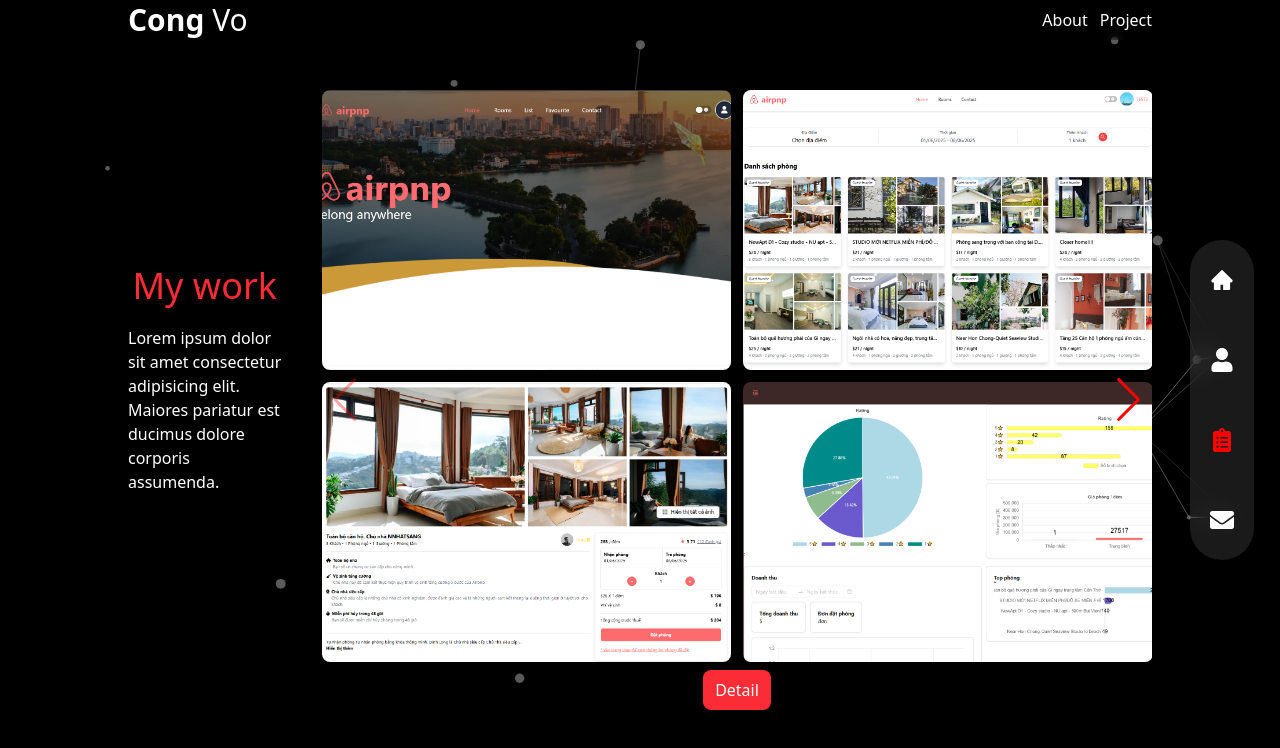
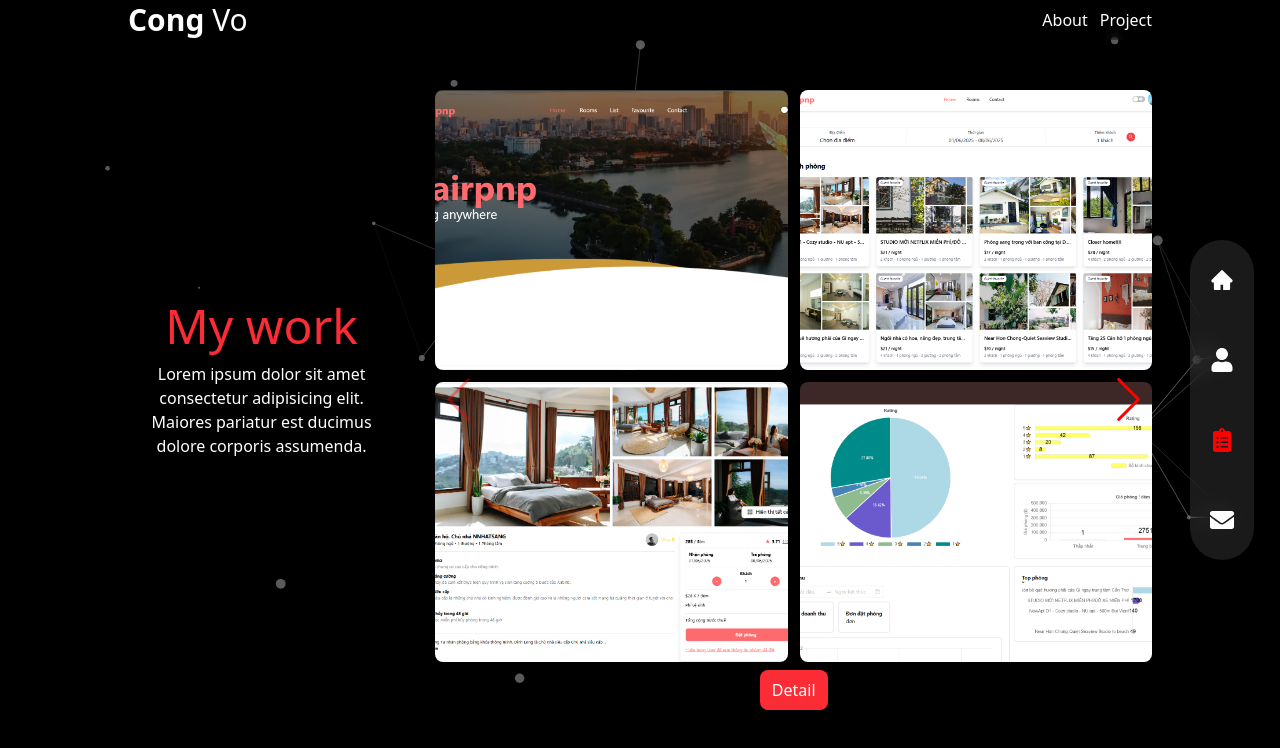
Before and after one commit to congvo-dev/portfolio-cong-fe, a Next.js app: page / in a window 1280 px wide. Both pictures are taken after a click on the button 1222 px from the left and 440 px from the top of the page. Shown: the top 748 px of the page. Built offline with nearby package versions, Linux system fonts and the light colour scheme.

Commit message:
update BtnCV , update animate in MyProject

```diff
--- a/src/app/BodyContent/Hi/BtnCV.tsx
+++ b/src/app/BodyContent/Hi/BtnCV.tsx
@@ -1,11 +1,13 @@
 import Image from "next/image";
-import Link from "next/link";
 import { HiArrowRight } from "react-icons/hi2";
 import RoundedText from "@/assets/rounded-text.png";
 import bgCircleStar from "@/assets/circle-star.svg";
 import { motion } from "framer-motion";
 import { fadeIn } from "../../variants";
+import { useAppDispatch } from "@/app/store/hooks";
+import { setActiveContentId } from "@/app/store/slices/contentSlice";
 export default function BtnCV() {
+  const dispatch = useAppDispatch();
   return (
     <motion.div
       variants={fadeIn("down", 0.5)}
@@ -13,12 +15,12 @@
       animate="show"
       className="mx-auto xl:mx-0"
     >
-      <Link
-        href={"/"}
-        className="relative h-[150px] w-[150px] flex justify-center items-center bg-cover bg-center bg-no-repeat group"
+      <button
+        className="relative h-[150px] w-[150px] flex justify-center items-center bg-cover bg-center bg-no-repeat group cursor-pointer"
         style={{
           backgroundImage: `url(${bgCircleStar.src})`,
         }}
+        onClick={() => dispatch(setActiveContentId("MyProjects"))}
       >
         <Image
           src={RoundedText.src}
@@ -28,7 +30,7 @@
           className="animate-[spin_9s_linear_infinite]"
         />
         <HiArrowRight className="absolute text-4xl group-hover:scale-110 group-hover:text-red-500 duration-300 transition-all" />
-      </Link>
+      </button>
     </motion.div>
   );
 }
--- a/src/app/BodyContent/Projects/MyProjects.tsx
+++ b/src/app/BodyContent/Projects/MyProjects.tsx
@@ -1,16 +1,32 @@
 import ProjectSwiper from "./ProjectSwiper";
+import { motion } from "framer-motion";
+import { fadeIn } from "@/app/variants";
 
 export default function MyProjects() {
   return (
     <div className="lg:flex justify-between item-center gap-10 ">
-      <div className="lg:w-[30%] text-white flex flex-col justify-center items-center text-center lg:text-left mb-10 mx-auto">
-        <h1 className="text-4xl text-red-500 mb-5">My work</h1>
+      {/* title */}
+      <motion.div
+        variants={fadeIn("down", 0.2)}
+        initial="hidden"
+        animate="show"
+        className="lg:w-[30%] text-white flex flex-col justify-center items-center text-center mb-10 mx-auto gap-3"
+      >
+        <h1 className="text-5xl text-red-500">My work</h1>
         <p>
           Lorem ipsum dolor sit amet consectetur adipisicing elit. Maiores
           pariatur est ducimus dolore corporis assumenda.
         </p>
-      </div>
-      <ProjectSwiper />
+      </motion.div>
+      {/* content */}
+      <motion.div
+        variants={fadeIn("down", 0.2)}
+        initial="hidden"
+        animate="show"
+        className="w-full lg:w-[70%]"
+      >
+        <ProjectSwiper />
+      </motion.div>
     </div>
   );
 }
--- a/src/app/BodyContent/Projects/ProjectSwiper.tsx
+++ b/src/app/BodyContent/Projects/ProjectSwiper.tsx
@@ -87,7 +87,7 @@
           </div>
           <div className="mx-auto w-full text-center mt-2">
             <button
-              className="bg-red-500 text-white py-2 px-3 rounded-lg cursor-pointer"
+              className="bg-red-500 hover:bg-red-400 duration-300 text-white py-2 px-3 rounded-lg cursor-pointer"
               onClick={() => {
                 router.push(`/project/${slide.titleProject}`);
               }}
@@ -102,10 +102,12 @@
   return (
     <Swiper
       navigation
-      autoplay
+      autoplay={{
+        pauseOnMouseEnter: true,
+      }}
       autoHeight={true}
       modules={[Autoplay, Navigation]}
-      // className="h-[280px] sm:h-[480px]"
+      className="h-[280px] sm:h-[480px]"
     >
       {renderSwiperSlides()}
     </Swiper>
```
